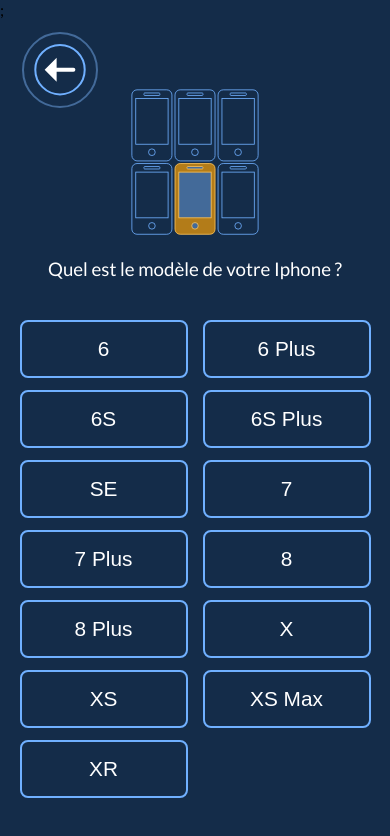
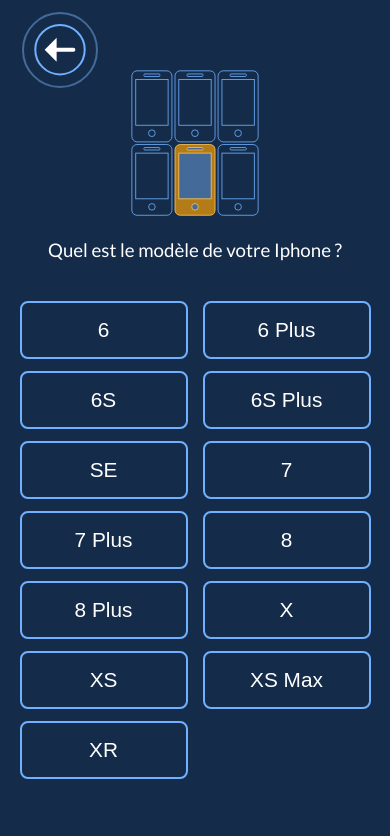
Before and after one commit to Moltus/estimate-form, a React (Create React App) app: page / in a window 390 px wide. Shown: the top 836 px of the page. Built offline with nearby package versions, Linux system fonts and the light colour scheme.

Commit message:
changed @media queries for large displays to run over 1300px + adjusted top/left positionning for gauge+history

```diff
--- a/src/components/ProgressGauge.js
+++ b/src/components/ProgressGauge.js
@@ -67,7 +67,7 @@
     return (
       <div className="progress">
         {this.circularGauge()}
-        {this.backButton()};
+        {this.backButton()}
       </div>
     );
   }
--- a/src/styles/History.css
+++ b/src/styles/History.css
@@ -1,6 +1,6 @@
 .history-container {
   position: relative;
-  top: 8px;
+  top: 10px;
   left: 120px;
   max-width: 1000px;
   margin: 0 auto;
@@ -22,6 +22,16 @@
 }
 
 @media all and (min-width: 720px) {
+  .history {
+    display: grid;
+    grid-template-columns: 1fr 1fr;
+    /* grid-gap: 12px; */
+    grid-column-gap: 50px;
+    grid-row-gap: 10px;
+  }
+}
+
+@media all and (min-width: 1300px) {
 
   .history-container {
     top: 78px;
@@ -31,12 +41,4 @@
   .history-question {
     font-size: 14px;
   }
-
-  .history {
-    display: grid;
-    grid-template-columns: 1fr 1fr;
-    /* grid-gap: 12px; */
-    grid-column-gap: 50px;
-    grid-row-gap: 10px;
-  }
 }
--- a/src/styles/ProgressGauge.css
+++ b/src/styles/ProgressGauge.css
@@ -8,7 +8,7 @@
 
 .circular-gauge {
   position: absolute;
-  top: 30px;
+  top: 10px;
   left: 20px;
 }
 
@@ -30,7 +30,7 @@
 
 .back-button {
   position: absolute;
-  top: 30px;
+  top: 10px;
   left: 20px;
   padding: 9px 10px;
   cursor: pointer;
@@ -54,7 +54,7 @@
   fill: #FFC357;
 }
 
-@media all and (min-width: 720px) {
+@media all and (min-width: 1300px) {
 
   .back-button {
     top: 100px;
```
